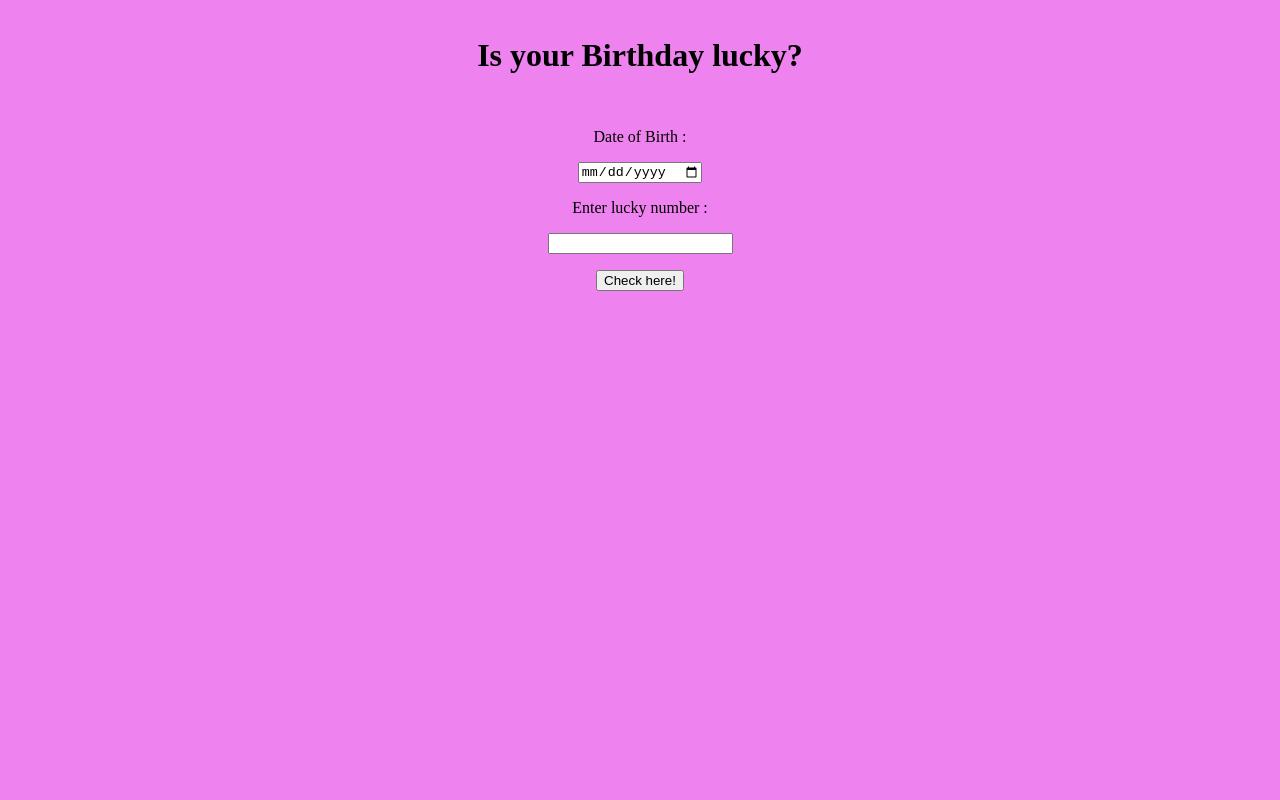
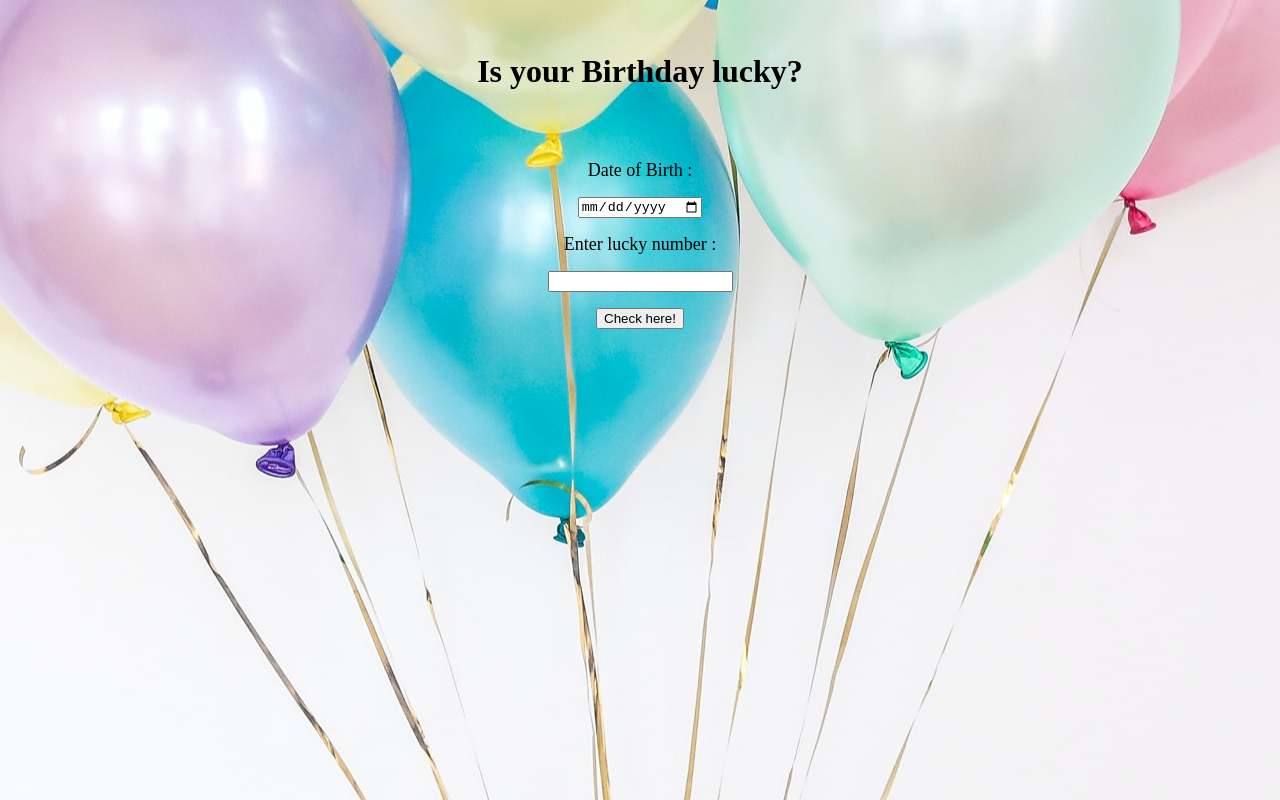
Before and after one commit to manojasarsa/Is-your-birthdate-lucky, a plain HTML site: page index.html in a window 1280 px wide. Drawn offline with Linux system fonts and the light colour scheme.

Commit message:
style: Added background img

```diff
--- a/birthdate.css
+++ b/birthdate.css
@@ -1,10 +1,12 @@
 body{
-    background-color: violet;
+    background-image: url("images/birthday.jpg");
+    background-position: center;
+
 }
 
 h1{
     text-align: center;
-    padding: 1rem;
+    padding: 2rem;
 
 }
 .container {
@@ -16,6 +18,7 @@ h1{
 label{
     display: block;
     padding: 1rem;
+    font-size: large;
 }
 
 button{
@@ -24,6 +27,11 @@ button{
     margin-top: 1rem;;
 }
 
+button:hover{
+    background-color: pink;
+}
+
 #output {
     padding: 1rem;
+    font-size: x-large;
 }
```
Also changed, not shown: images/birthday.jpg (added).
